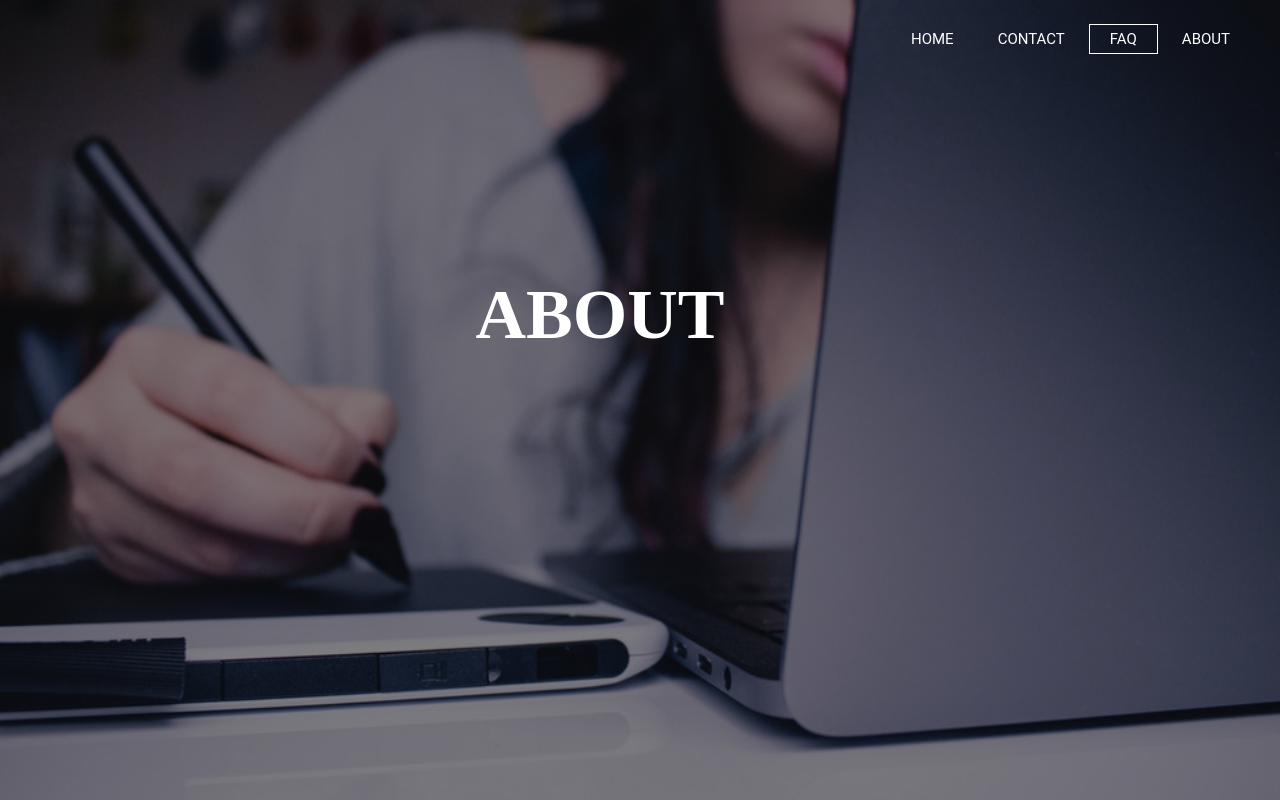
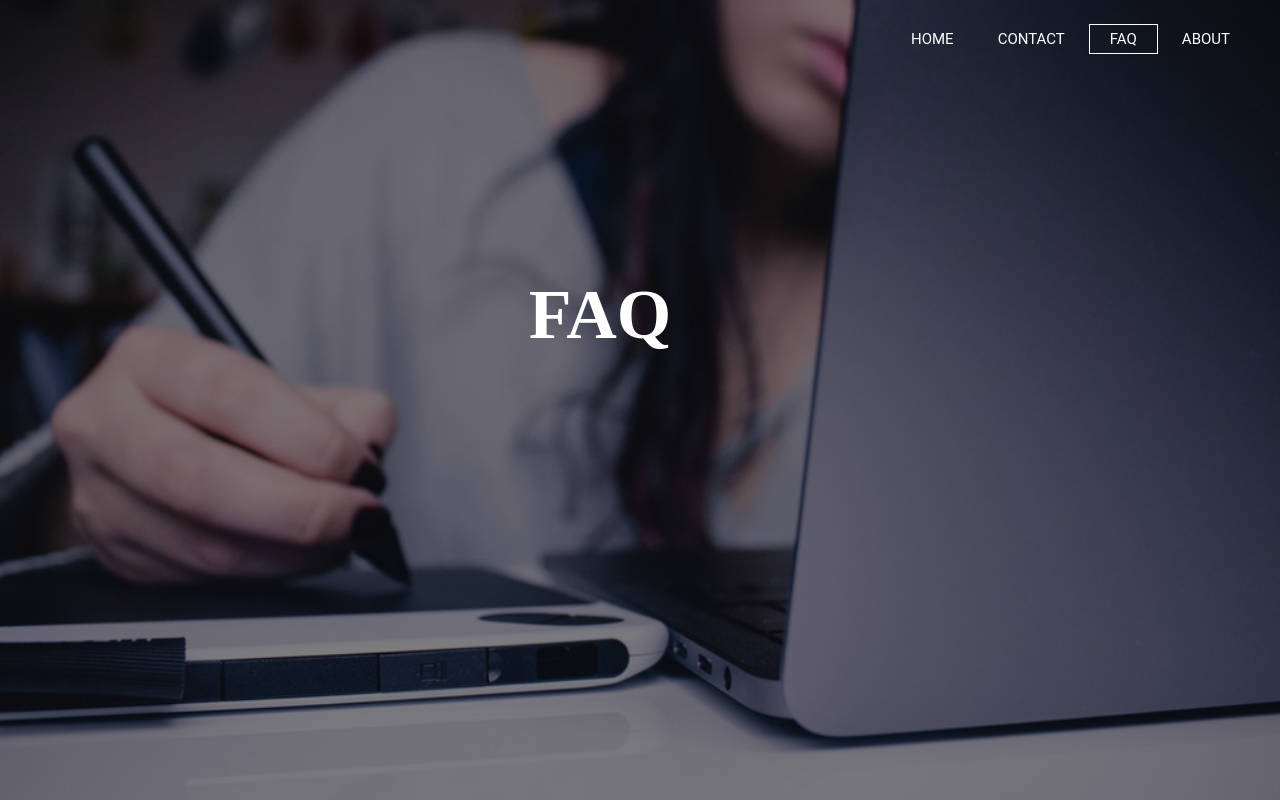
Before and after one commit to ToasterDoesCode/toaster, a plain HTML site: page faq.html in a window 1280 px wide. Drawn offline with Linux system fonts and the light colour scheme.

Commit message:
Update faq.html

```diff
--- a/faq.html
+++ b/faq.html
@@ -17,7 +17,7 @@
 	</div>
 
 	<div class="title">
-		<h1>About</h1>
+		<h1>FAQ</h1>
 	</div>
 	</header>
 </body>
```
